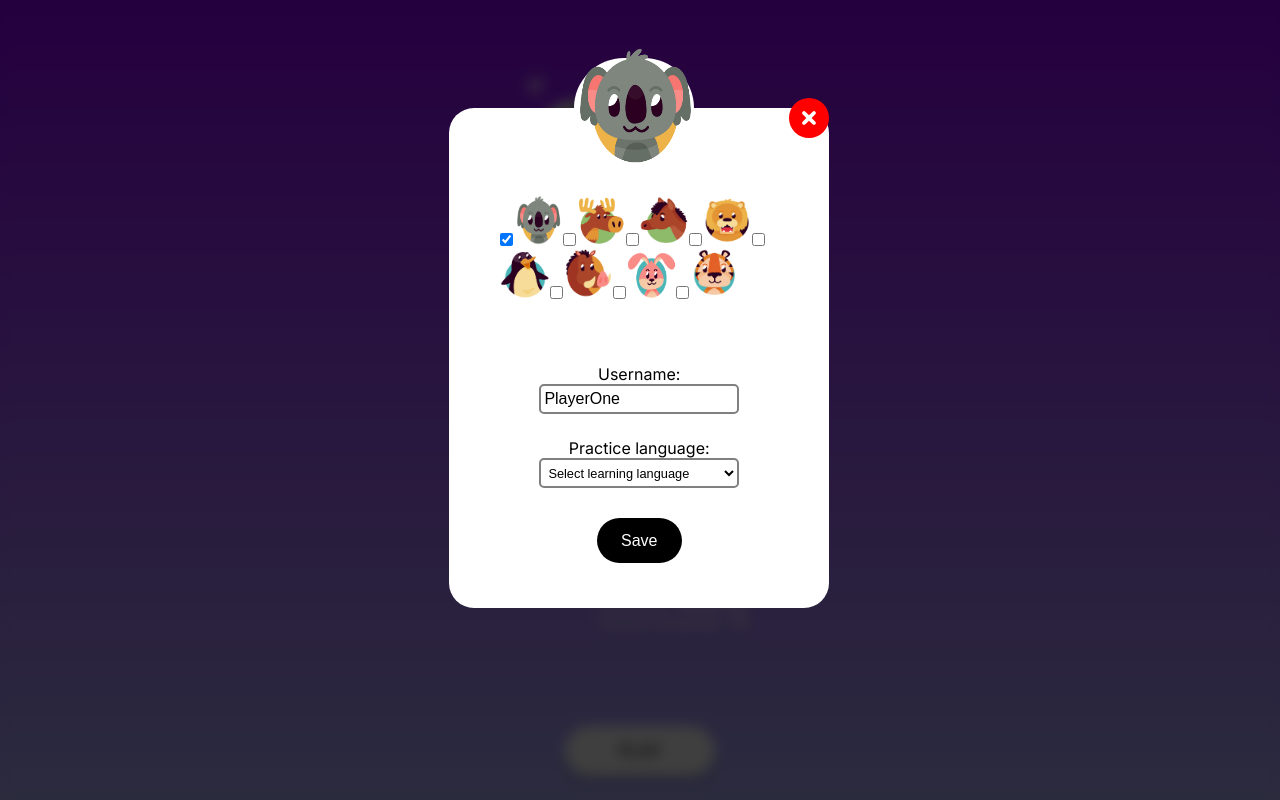
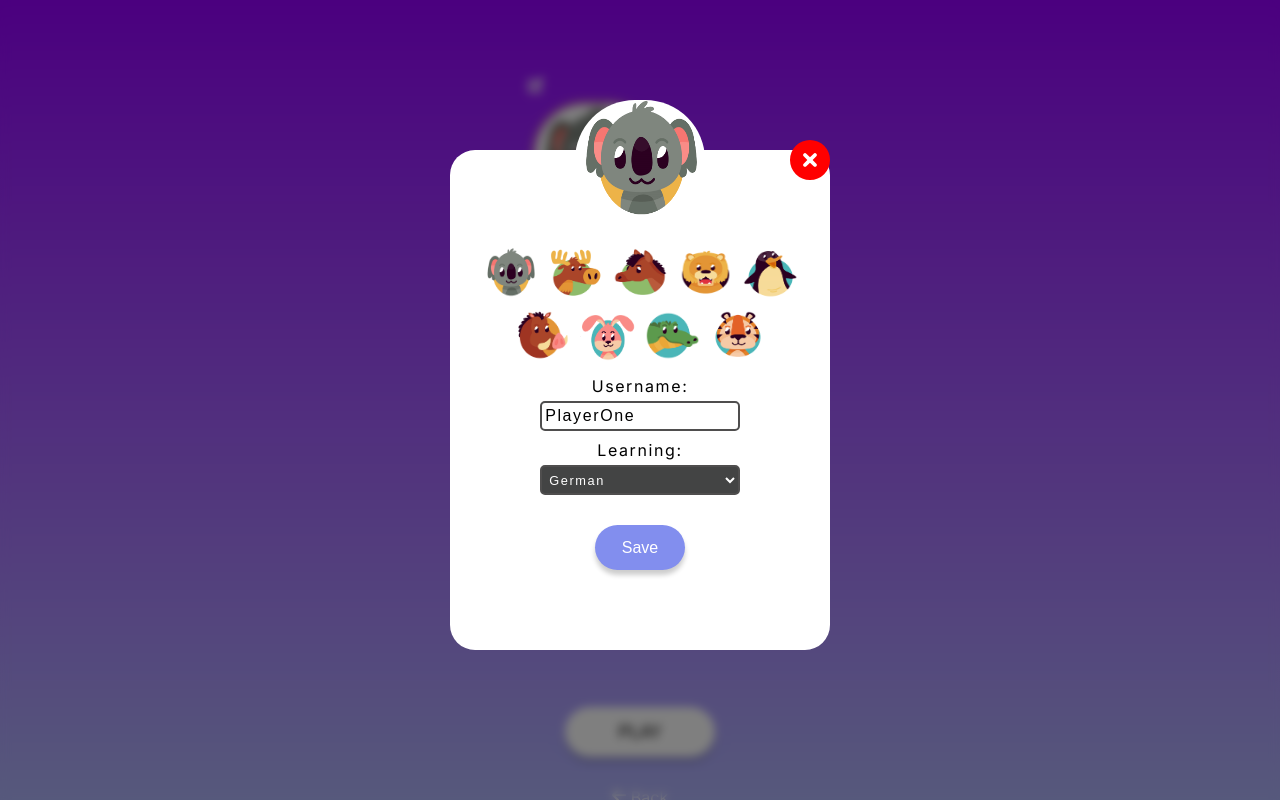
Before and after one commit to NirachaMarchett/couple-vocabs-game, a Next.js app: page /player in a window 1280 px wide. Both pictures are taken after a click on the button 536 px from the left and 85 px from the top of the page. Shown: the top 800 px of the page. Built offline with nearby package versions, Linux system fonts and the light colour scheme.

Commit message:
style player card detail

```diff
--- a/component/Card/index.js
+++ b/component/Card/index.js
@@ -8,7 +8,7 @@ export function PlayerCardOne ({
   playerOneData,
   formData,
   onEdit,
-  openModal,
+  openModalPlayer1,
   closeModal,
   handleInputChange,
   handleFormSubmit
@@ -20,22 +20,28 @@ export function PlayerCardOne ({
           <button type='button' onClick={() => onEdit("1")}>
             <FontAwesomeIcon icon={faPenToSquare}/>
           </button>
+
            <span>
-         <Image src="/avatar/colabear_avatar.png" alt='avatar' width={120} height={100}/>
+            <Image src={playerOneData.avatar} alt='avatar' width={120} height={100}/>
            </span>
+
         <div className={styles.cardDetailP1}>
-          <p>Username: <strong>{playerOneData.username}</strong> </p>
-          <p>Practice language: <strong>{playerOneData.language}</strong></p>
+          <div className={styles.username1}>
+            <p><strong>{playerOneData.username}</strong> </p>
           </div>
-      {openModal && (
+          <p>Learning: <strong>{playerOneData.language}</strong></p>
+        </div>
+
+        {openModalPlayer1 && (
         <EditCardModal
           closeModal={closeModal}
           formData={formData}
+          playerOneData={playerOneData}
           handleInputChange={handleInputChange}
           handleFormSubmit={handleFormSubmit}
          />
         )}
-      {openModal && <div className={styles.backDrop}></div>}
+        {openModalPlayer1 && <div className={styles.backDrop}></div>}
     </div>
     </>
  )
@@ -45,7 +51,7 @@ export function PlayerCardTwo ({
   playerTwoData,
   formData,
   onEdit,
-  openModal,
+  openModalPlayer2,
   closeModal,
   handleInputChange,
   handleFormSubmit
@@ -57,22 +63,27 @@ export function PlayerCardTwo ({
           <button type='button' onClick={() => onEdit("2")}>
             <FontAwesomeIcon icon={faPenToSquare}/>
           </button>
+
           <span>
-        <Image src="/avatar/penguin_avatar.png" alt='avatar' width={120} height={100}/>
+            <Image src={playerTwoData.avatar} alt='avatar' width={120} height={100}/>
           </span>
+
           <div className={styles.cardDetailP2}>
-          <p>Username: <strong>{playerTwoData.username}</strong> </p>
-          <p>Practice language: <strong>{playerTwoData.language}</strong></p>
+            <div className={styles.username2}>
+             <p><strong>{playerTwoData.username}</strong> </p>
             </div>
-      {openModal && (
+            <p>Learning: <strong>{playerTwoData.language}</strong></p>
+          </div>
+          {openModalPlayer2 && (
           <EditCardModal
             closeModal={closeModal}
             formData={formData}
+            playerTwoData={playerTwoData}
             handleInputChange={handleInputChange}
             handleFormSubmit={handleFormSubmit}
           />
           )}
-      {openModal && <div className={styles.backDrop}></div>}
+          {openModalPlayer2 && <div className={styles.backDrop}></div>}
       </div>
     </>
  )
--- a/component/EditCardModal/index.js
+++ b/component/EditCardModal/index.js
@@ -7,7 +7,7 @@ export default function EditCardModal ({
     closeModal,
     formData,
     handleInputChange,
-    handleFormSubmit
+    handleFormSubmit,
 }) {
 
 const avatarOptions = [
@@ -18,6 +18,7 @@ export default function EditCardModal ({
 '/avatar/penguin_avatar.png',
 '/avatar/pig_avatar.png',
 '/avatar/rabbit_avatar.png',
+'/avatar/crocodile_avatar.png',
 '/avatar/tiger_avatar.png',
 ];
 
@@ -27,13 +28,21 @@ export default function EditCardModal ({
       <form className={styles.form}>
         <button type="button" onClick={() => closeModal()}>
           <FontAwesomeIcon icon={faCircleXmark}
-                     style={{color: "red", height: '40px', marginTop: '10px', marginBottom: '10px', position: 'absolute', right: '0px', top: '-20px'}}/>
+            style={{
+             color: "red",
+             height: '40px',
+             marginTop: '10px',
+             marginBottom: '10px',
+             position: 'absolute',
+             right: '0px',
+             top: '-20px'}}/>
         </button>
 
         <div className={styles.avatar}>
           <span>
             <img src={formData.avatar} alt="Avatar" width={130} height={120} />
           </span>
+
           <div className={styles.avatarOptions}>
             {avatarOptions.map((avatar, index) => (
             <label key={index}>
@@ -44,11 +53,10 @@ export default function EditCardModal ({
                 checked={formData.avatar === avatar}
                 onChange={handleInputChange}
               />
-                                <img src={avatar} width={50} height={50}/>
+              <img src={avatar}/>
             </label>
             ))}
           </div>
-
         </div>
 
         <div className={styles.detailSection}>
@@ -61,21 +69,22 @@ export default function EditCardModal ({
             onChange={handleInputChange}
           />
 
-                    <label htmlFor="language">Practice language:</label>
+         <label htmlFor="language">Learning:</label>
           <select
             name="language"
             id="languagePlayer"
             value={formData.language}
             onChange={handleInputChange}
             >
-                        <option value="">Select learning language</option>
-                        <option value= "Thai">TH</option>
-                        <option value= "German">DE</option>
+            <option value= "Thai">Thai</option>
+            <option value= "German">German</option>
             </select>
+
           <div className={styles.button}>
             <button onClick={handleFormSubmit} >Save</button>
           </div>
         </div>
+
       </form>
     </div>
   </>
--- a/src/pages/_app.js
+++ b/src/pages/_app.js
@@ -3,44 +3,65 @@ import React from 'react';
 import { useState } from "react";
 
 export default function App({ Component, pageProps }) {
-  const [openModal, setOpenModal] = useState(false);
+  const [openModalPlayer1, setOpenModalPlayer1] = useState(false);
+  const [openModalPlayer2, setOpenModalPlayer2] = useState(false);
   const [editedPlayer, setEditedPlayer] = useState(null);
+  const [editedPlayerId, setEditedPlayerId] = useState(null);
 
   const [playerOneData, setPlayerOneData] = useState({
     username: "PlayerOne",
-    language: "DE",
+    language: "German",
     id: "1",
     avatar: "/avatar/colabear_avatar.png",
   });
 
   const [playerTwoData, setPlayerTwoData] = useState({
     username: "PlayerTwo",
-    language: "TH",
+    language: "Thai",
     id: "2",
     avatar: "/avatar/penguin_avatar.png",
   });
 
   const handleOpenModal = (id) => {
-    setEditedPlayer(id === "1" ? playerOneData : playerTwoData);
-    setOpenModal(true);
+    if (id === "1") {
+      setEditedPlayer(playerOneData);
+      setEditedPlayerId(id);
+      setOpenModalPlayer1(true);
+    } else if (id === "2") {
+      setEditedPlayer(playerTwoData);
+      setEditedPlayerId(id);
+      setOpenModalPlayer2(true);
+    }
+    // setEditedPlayer(id === "1" ? playerOneData : playerTwoData);
+    // setEditedPlayerId(id);
+    // setOpenModal(true);
   };
 
   const handleCloseModal = () => {
-    setOpenModal(false);
+    setOpenModalPlayer1(false);
+    setOpenModalPlayer2(false);
   };
 
   const handleInputChange = (event) => {
+    const { name, value, type } = event.target;
+    if (type === "checkbox") {
+      setEditedPlayer((prevPlayer) => ({
+        ...prevPlayer,
+        [name]: value,
+      }));
+    } else {
     const { name, value } = event.target;
     setEditedPlayer((prevPlayer) => ({
       ...prevPlayer,
       [name]: value,
     }));
+  }
   };
 
   const handleFormSubmit = () => {
-    if (editedPlayer.id === "1") {
+    if (editedPlayerId === "1") {
       setPlayerOneData(editedPlayer);
-    } else if (editedPlayer.id === "2") {
+    } else if (editedPlayerId === "2") {
       setPlayerTwoData(editedPlayer);
     }
     handleCloseModal();
@@ -53,7 +74,8 @@ export default function App({ Component, pageProps }) {
      <Component
        {...pageProps}
        onEdit={handleOpenModal}
-       openModal={openModal}
+       openModalPlayer1={openModalPlayer1}
+       openModalPlayer2={openModalPlayer2}
        closeModal={handleCloseModal}
        playerOneData={playerOneData}
        playerTwoData={playerTwoData}
--- a/src/pages/player/index.js
+++ b/src/pages/player/index.js
@@ -11,7 +11,8 @@ const inter = Inter({ subsets: ['latin'] })
 
 export default function PlayersPage ({
   onEdit,
-  openModal,
+  openModalPlayer1,
+  openModalPlayer2,
   closeModal,
   playerOneData,
   playerTwoData,
@@ -30,30 +31,49 @@ export default function PlayersPage ({
               onEdit={() => onEdit("1", playerOneData.avatar)}
               playerOneData={playerOneData}
               formData={formData}
-              openModal={openModal}
+              openModalPlayer1={openModalPlayer1}
               closeModal={closeModal}
               handleInputChange={handleInputChange}
               handleFormSubmit={handleFormSubmit}
             />
           </div>
-          <FontAwesomeIcon icon={faBoltLightning} style={{color: "#ffffff", height: '150px', marginTop: '10px', marginBottom: '10px'}} />
+
+          <FontAwesomeIcon icon={faBoltLightning}
+            style={{
+              color: "#ffffff",
+              height: '150px',
+              marginTop: '10px',
+              marginBottom: '10px'
+              }} />
+
           <div style={{position: 'relative'}}>
-          <FontAwesomeIcon icon={faStar} style={{color: "#ffffff", position: 'absolute', left: '-25px', top: '15px', height: '25px', transform: 'translate(-50%, -50%'}} />
+            <FontAwesomeIcon icon={faStar}
+              style={{
+                color: "#ffffff",
+                position: 'absolute',
+                left: '-25px',
+                top: '15px',
+                height: '25px',
+                transform: 'translate(-50%, -50%'}} />
           </div>
+
           <div className={styles.cardContainerEditP2}>
+
           <div className={styles.cardContainerP2}>
             <PlayerCardTwo
               onEdit={() => onEdit("2", playerTwoData.avatar)}
               playerTwoData={playerTwoData}
               formData={formData}
-              openModal={openModal}
+              openModalPlayer2={openModalPlayer2}
               closeModal={closeModal}
               handleInputChange={handleInputChange}
               handleFormSubmit={handleFormSubmit}
             />
             </div>
           </div>
+
           <button>PLAY</button>
+
           <Link href= "/" className={styles.backButtonLink}>
             <FontAwesomeIcon icon={faArrowLeft} style={{color: "#ffffff", marginRight: '5px'}}/> Back
           </Link>
--- a/src/styles/EditCardModal.module.css
+++ b/src/styles/EditCardModal.module.css
@@ -4,9 +4,9 @@
     border-radius: 25px;
     width: 380px;
     height: 500px;
-    position: absolute;
-    top: 150%;
-    left: 46%;
+    position: fixed;
+    top: 50%;
+    left: 50%;
     transform: translate(-50%, -50%);
     padding: 1rem;
     z-index: 10;
@@ -14,6 +14,7 @@
     flex-direction: column;
     justify-content: center;
     align-items: center;
+    letter-spacing: 0.1rem;
 }
 
 .detailSection {
@@ -25,35 +26,66 @@
 }
 
 .avatar span {
+    border: none;
     margin: 0;
     position: absolute;
     top: -50px;
     left: 125px;
     background-color: none;
-    width: 120px;
-    height: 100px;
+    width: auto;
+    height: auto;
+    max-width: 100%;
 }
 
 .avatarOptions {
-    padding: 35px;
+    display: flex;
+    flex-wrap: wrap;
+    justify-content: center;
+    margin-top: 10px;
+    gap: 10px;
 }
 
+/* .avatarOptions label {
+    width: calc(25% - 10px);
+    display: flex;
+    flex-direction: column;
+    align-items: center;
+    margin-bottom: 10px;
+} */
 
+.avatarOptions label input {
+    display: none;
+}
+
+.avatarOptions label img {
+    width: 55px;
+    height: 50px;
+    border: none;
+    border-radius: 5px;
+    cursor: pointer;
+    transition: border 0.1s;
+}
+
+.avatarOptions label img:hover {
+    border: 5px solid #828EEE;
+}
 
 .detailSection label {
     font-size: 1rem;
     padding: 0.6rem;
     padding-bottom: 0;
-    margin-top: 15px;
+    margin-bottom: 5px;
 }
 
 .detailSection input {
     padding: 0.2rem;
     width: 200px;
     height: 30px;
-    border: solid 2px grey;
+    border: solid 2px #4F4E4E;
     border-radius: 5px;
     font-size: 1rem;
+    color: #000000;
+    letter-spacing: 0.1rem;
 }
 
 .detailSection select {
@@ -61,23 +93,31 @@
     width: 200px;
     height: 30px;
     font-size: 0.8rem;
-    border: solid 2px grey;
+    border: solid 2px #4F4E4E;
     border-radius: 5px;
     background: none;
     padding: 0.2rem;
+    color: #ffffff;
+    background-color: #434444;
+    letter-spacing: 0.1rem;
 }
 
 .button {
-    width: 85px;
+    width: 90px;
     height: 45px;
     margin-top: 30px;
-    background-color: black;
-    border-radius: 25px;
+    background-color: #828EEE;
+    border-radius: var(--button-border-radius);
+    box-shadow: var(--button-shadow);
     text-align: center;
     padding: 0.5rem;
     font-size: 1rem;
-    color: white;
     display: flex;
     justify-content: center;
     align-items: center;
 }
+
+.button:hover {
+    background-color: #888888;
+    cursor: pointer;
+}
--- a/src/styles/PlayerCard.module.css
+++ b/src/styles/PlayerCard.module.css
@@ -16,13 +16,27 @@
     margin-top: 10px;
 }
 
+.username1 p {
+    background: linear-gradient(to right, #f6d365 0%, #fda085 1%, #f6d365 100%);
+    width: 100px;
+    text-align: center;
+    padding: 0.5rem;
+    border-radius: 25px;
+    position: absolute;
+    top: 65%;
+    left: 3%;
+    color: black;
+    letter-spacing: 0.1rem;
+}
+
 .cardContainerP1 span {
     margin-top: 10px;
     background-color: white;
-    border: none;
+    border: solid 5px #BC63C7;
     border-radius: 100px;
     height: auto;
-    width: 100px;
+    width: auto;
+    max-width: 100%;
     font-size: 4rem;
     display: flex;
     align-items: center;
@@ -40,29 +54,39 @@
     display: flex;
     flex-direction: column;
     align-items: flex-end;
-
-
 }
 
 .cardDetailP2 {
     font-size: 0.9rem;
-    margin-top: 15px;
+    margin-top: 10px;
+}
 
-}
 
 .cardContainerP2 span {
     background-color: white;
-    border: none;
     border-radius: 100px;
+    border: solid 5px #ACAEF8;
     position: relative;
     height: auto;
-    width: 100px;
+    width: auto;
+    max-width: 100%;
     font-size: 4rem;
     display: flex;
     align-items: center;
     justify-content: center;
     margin-top: 10px;
+}
 
+.username2 p {
+    position: absolute;
+    top: 559px;
+    background: linear-gradient(to right, #84fab0 0%, #8fd3f4 99%, #84fab0 100%);
+    width: 100px;
+    text-align: center;
+    padding: 0.5rem;
+    border-radius: 25px;
+    color: black;
+    letter-spacing: 0.1rem;
 }
 
 .backDrop {
--- a/src/styles/PlayerPage.module.css
+++ b/src/styles/PlayerPage.module.css
@@ -6,7 +6,6 @@
     min-height: 100vh;
     color: var( --main-font-color);
   }
-
 
   .main h2 {
     font-size: 4rem;
```
Lines whose indentation alone changed are shown as unchanged.
